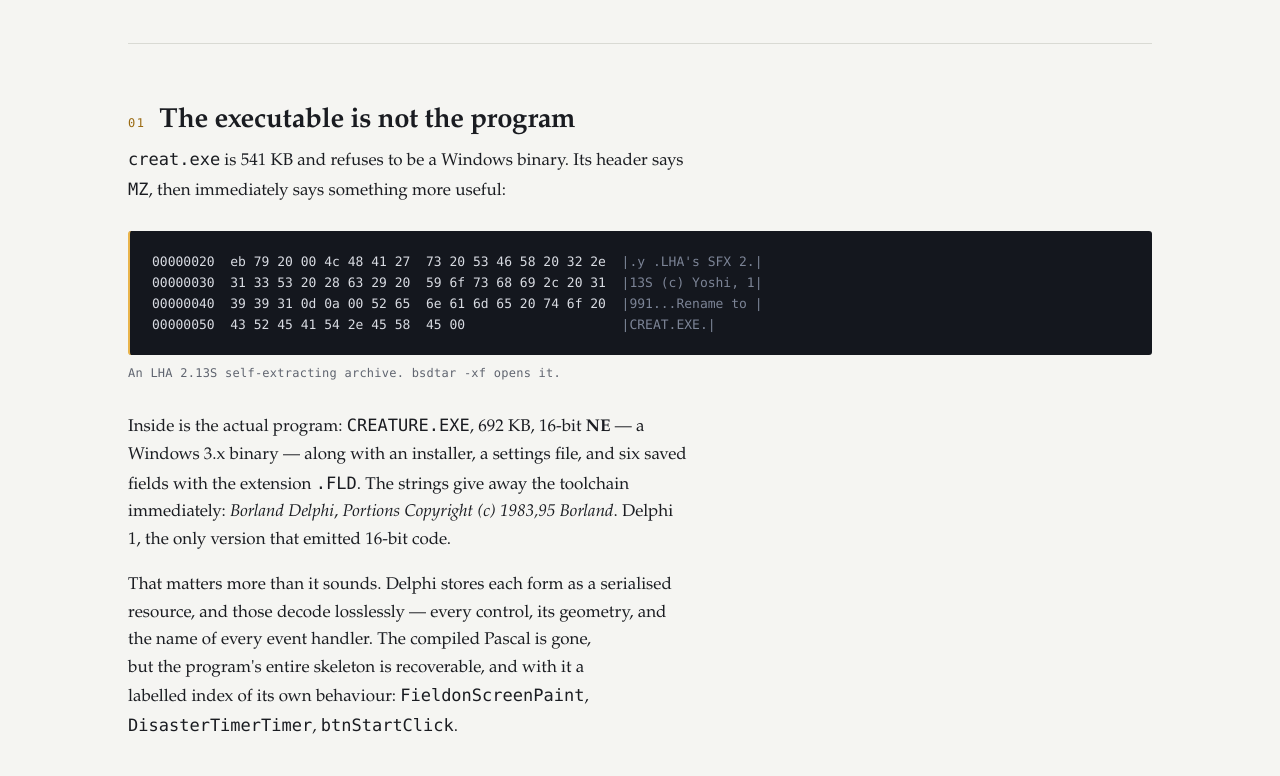
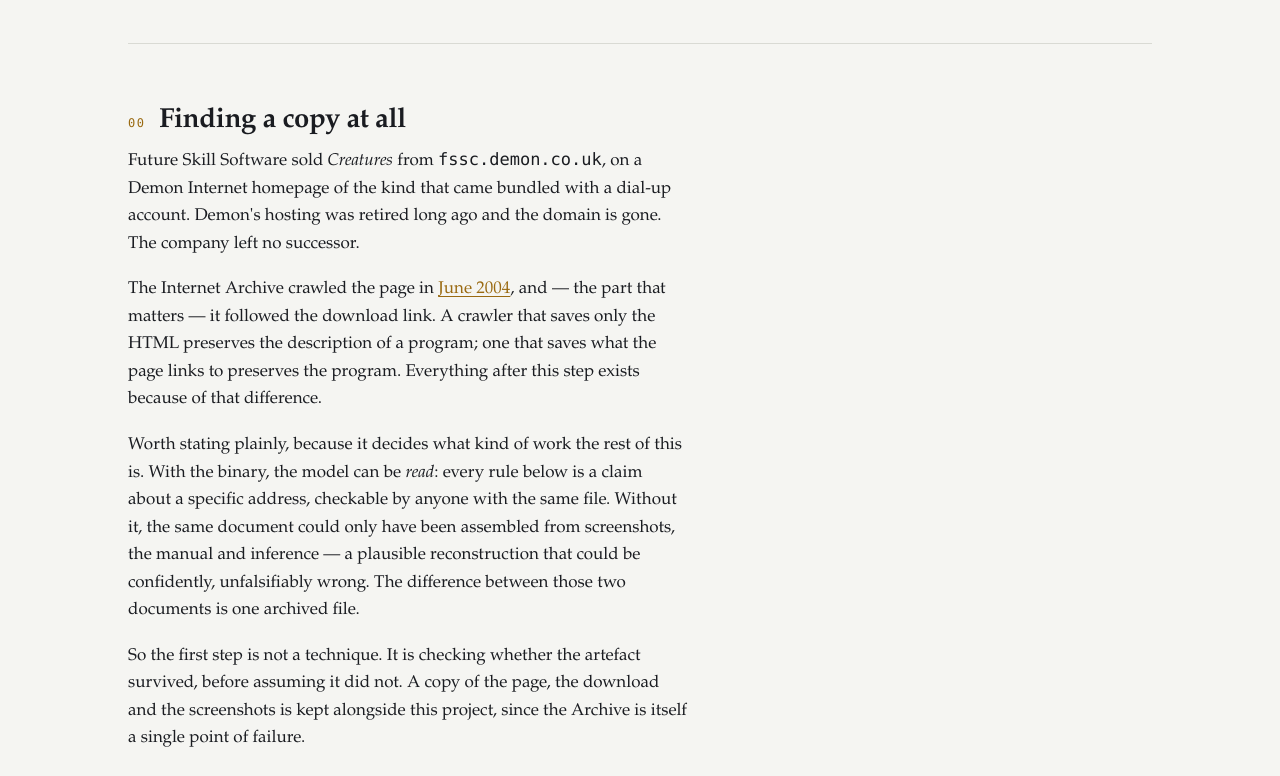
Before and after one commit to sweeney/creatures, a plain HTML site: page reverse-engineering-creatures.html in a window 1280 px wide. Shown: the part 504-1280 px from the top of the page. Drawn offline with Linux system fonts and the light colour scheme.

Commit message:
Open the walkthrough with where the binary came from
The document started at "creat.exe is 541 KB and refuses to be a
Windows binary", which assumes a copy of creat.exe. Getting one was the
step everything else depended on.

Future Skill Software sold Creatures from a Demon Internet homepage
that has not existed for years. What survives is the Internet Archive's
June 2004 crawl, and specifically the fact that the crawler followed the
download link rather than only saving the page: one preserves a
description of a program, the other preserves the program.

That distinction decides what kind of document this is. With the binary
every rule here is a claim about an address that anyone holding the same
file can check. Without it the same text could only have come from
screenshots, the manual and inference -- plausible, and unfalsifiably
wrong. Worth saying out loud, since the project has already been caught
twice asserting a number nobody could check.

original/README.md and history/README.md now link the same capture and
say why the local copy exists: the Archive is a single point of failure
too.

Co-Authored-By: Claude Opus 5 <noreply@anthropic.com>

```diff
--- a/reverse-engineering-creatures.html
+++ b/reverse-engineering-creatures.html
@@ -197,6 +197,41 @@
     </div>
   </div>
 </header>
+
+<section>
+  <div class="col">
+    <div class="step"><span class="n">00</span><h2>Finding a copy at all</h2></div>
+    <p>
+      Future Skill Software sold <em>Creatures</em> from
+      <code>fssc.demon.co.uk</code>, on a Demon Internet homepage of the kind
+      that came bundled with a dial-up account. Demon's hosting was retired
+      long ago and the domain is gone. The company left no successor.
+    </p>
+    <p>
+      The Internet Archive crawled the page in
+      <a href="https://web.archive.org/web/20040606134001fw_/http://www.fssc.demon.co.uk/EduSoft/Creatures/creature.htm">June
+      2004</a>, and — the part that matters — it followed the download link.
+      A crawler that saves only the HTML preserves the description of a
+      program; one that saves what the page links to preserves the program.
+      Everything after this step exists because of that difference.
+    </p>
+    <p>
+      Worth stating plainly, because it decides what kind of work the rest of
+      this is. With the binary, the model can be <em>read</em>: every rule
+      below is a claim about a specific address, checkable by anyone with the
+      same file. Without it, the same document could only have been assembled
+      from screenshots, the manual and inference — a plausible reconstruction
+      that could be confidently, unfalsifiably wrong. The difference between
+      those two documents is one archived file.
+    </p>
+    <p>
+      So the first step is not a technique. It is checking whether the artefact
+      survived, before assuming it did not. A copy of the page, the download
+      and the screenshots is kept alongside this project, since the Archive is
+      itself a single point of failure.
+    </p>
+  </div>
+</section>
 
 <section>
   <div class="col">
```
Also changed, not shown: 2 other files.
